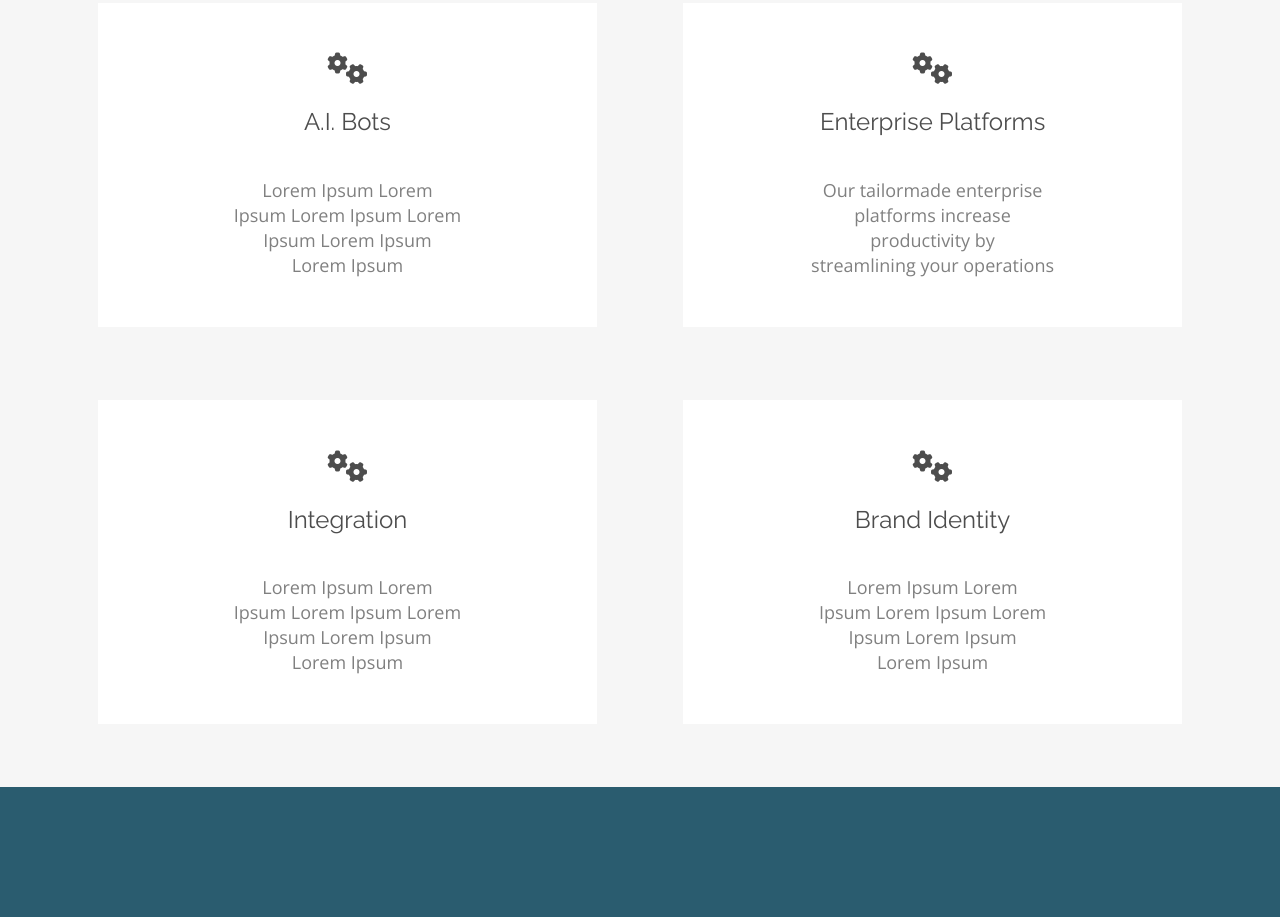
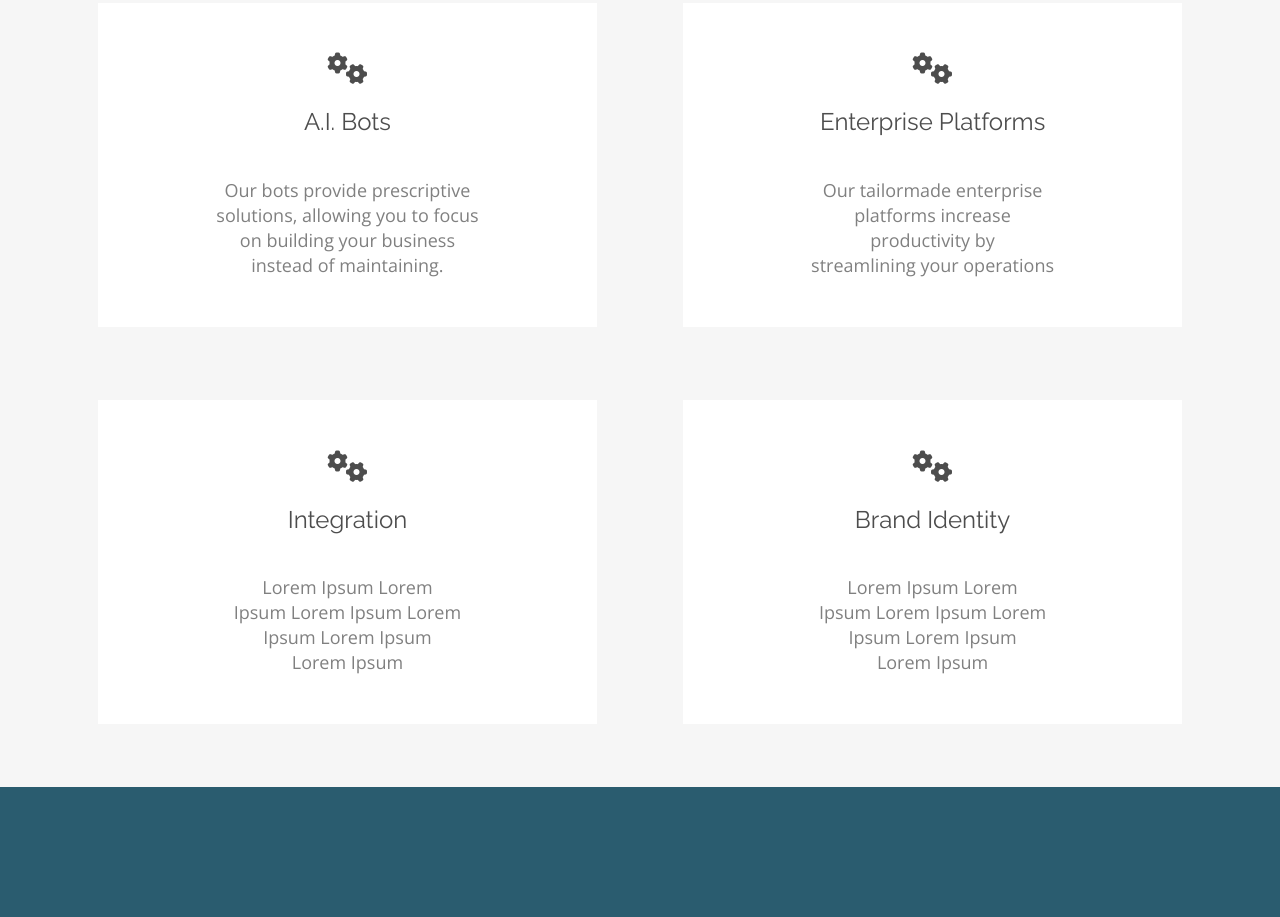
Before and after one commit to Pearsoner01/Catatek, a plain HTML site: page index.html in a window 1280 px wide. Shown: the part 1837-2754 px from the top of the page. Drawn offline with nearby package versions, Linux system fonts and the light colour scheme.

Commit message:
Wording changes.

```diff
--- a/index.html
+++ b/index.html
@@ -49,7 +49,7 @@
       <div class="service">
         <i class="fa fa-cogs" aria-hidden="true"></i>
         <h3>A.I. Bots</h3>
-        <p>Lorem Ipsum Lorem<br> Ipsum Lorem Ipsum Lorem<br> Ipsum Lorem Ipsum<br> Lorem Ipsum</p>
+        <p>Our bots provide prescriptive<br> solutions, allowing you to focus<br> on building your business<br> instead of maintaining.</p>
       </div>
       <div class="service">
         <i class="fa fa-cogs" aria-hidden="true"></i>
```
